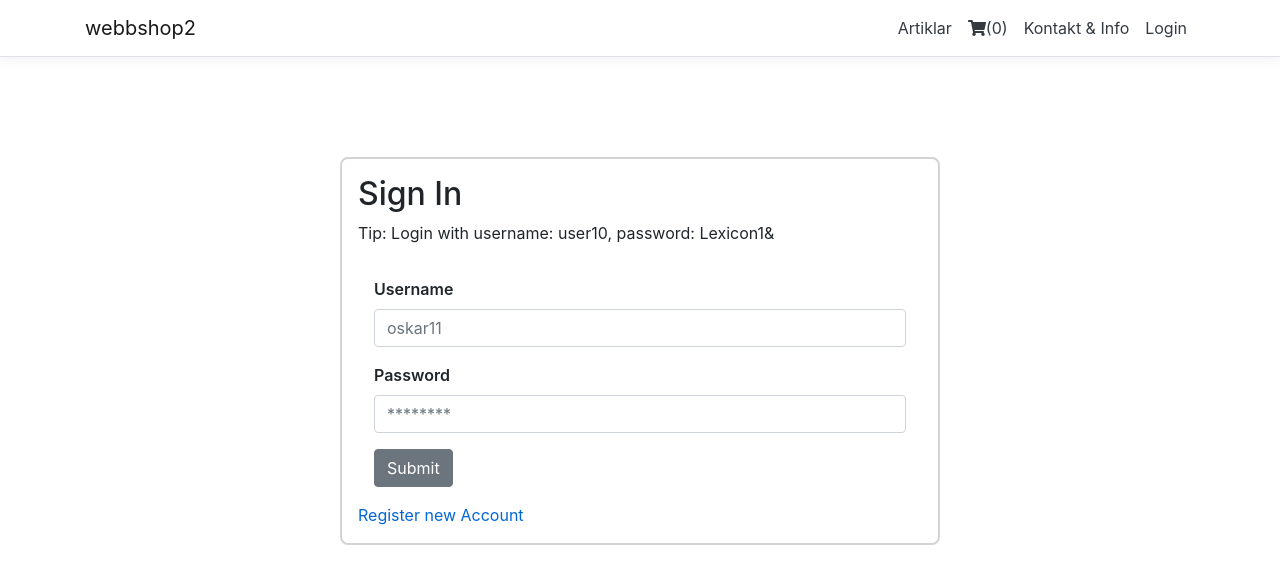
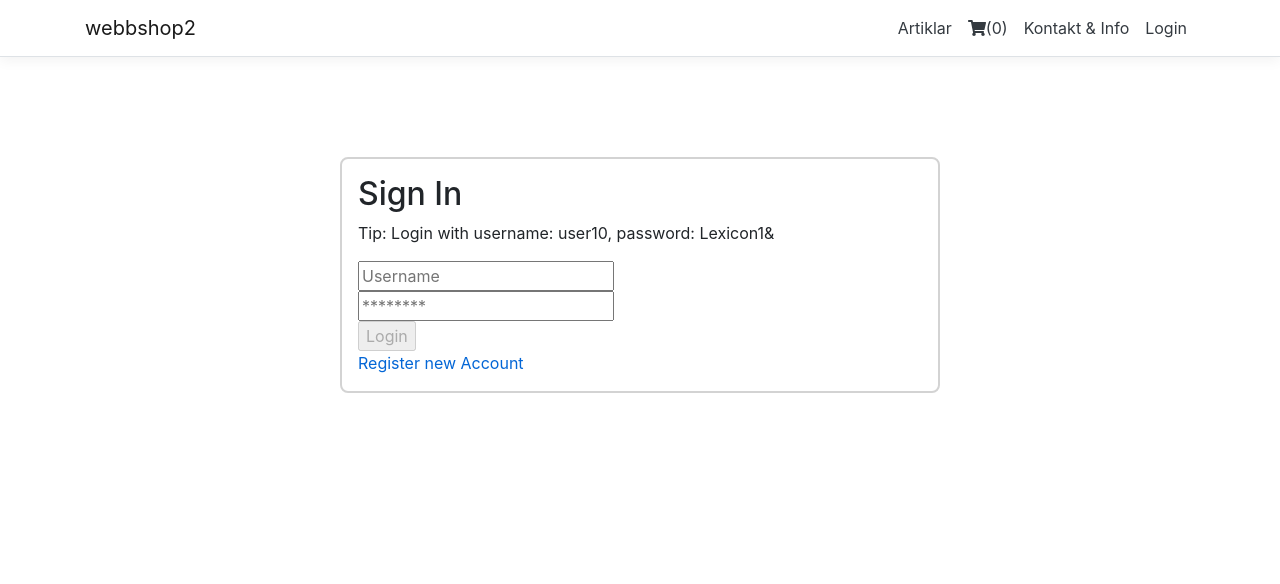
Before and after one commit to Lexicon-grupp-4/webshop, a React (Create React App) app in the folder webbshop2/ClientApp/: page /login in a window 1280 px wide. Shown: the top 584 px of the page. Built offline with nearby package versions, Linux system fonts and the light colour scheme; no server answers.

Commit message:
React hook working for login + button disabled

```diff
--- a/webbshop2/ClientApp/src/components/LoginPage.tsx
+++ b/webbshop2/ClientApp/src/components/LoginPage.tsx
@@ -1,3 +1,6 @@
+import { useForm, SubmitHandler, } from "react-hook-form";
+import './LoginPage.css';
+import { Link } from "react-router-dom";
 import React, { SyntheticEvent, useState } from 'react';
 import { Button, Form, FormGroup, Input, Label, Alert } from 'reactstrap';
 import { useDispatch } from 'react-redux';
@@ -8,23 +11,42 @@ import {
     PasswordLoginResponse
 } from '../store/Auth';
 import './LoginPage.css';
-import { Link } from "react-router-dom";
 import { setToken, removeToken } from '../tokenService';
+
+
 
 export default function LoginPage() {
     // TODO Add form validation and disable submit button accordingly
-    const [userName, setUserName] = useState('');
-    const [password, setPassword] = useState('');
+
+    const {
+        register,
+        handleSubmit,
+        watch,
+        formState: { errors, isSubmitting, isDirty, isValid },
+    } = useForm<Inputs>({ mode: "onChange" });
+
+    type Inputs = {
+        userName: string;
+        password: string;
+    };
+
+
     const [loginFailure, setLoginFailure] = useState(false);
     const dispatch = useDispatch();
-    function handleSubmit(event: SyntheticEvent) {
-        event.preventDefault();
-        setUserName('');
-        setPassword('');
+    var [userName, setUserName] = useState('');
+    var [password, setPassword] = useState('');
+
+
+    const onSubmit: SubmitHandler<Inputs> = (input) => {
+        // TODO fix Login stuff on submit
+        userName = input.userName;
+        password = input.password;
+
+        // your form submit function which will invoke after successful validation
         fetch(`api/auth/login`, {
             method: 'POST',
-            headers: {'Content-Type': 'application/json'},
-            body: JSON.stringify({ name: userName, password })
+            headers: { 'Content-Type': 'application/json' },
+            body: JSON.stringify({ name: userName, password  })
         })
             .then(response => {
                 if (!response.ok) {
@@ -37,46 +59,39 @@ export default function LoginPage() {
                 dispatch({ type: CREDENTIALS_LOGIN_SUCCESS, jwt: data.jwt, user: data.user });
                 setToken(data.jwt);
             })
-            .catch(()=> {
+            .catch(() => {
                 dispatch({ type: CREDENTIALS_LOGIN_FAILURE });
                 console.error('removing bad auth-token');
                 removeToken();
             });
-        dispatch({ type: ATTEMPT_LOGIN });
-    }
+        dispatch({ type: ATTEMPT_LOGIN })
+
+
+        //alert(JSON.stringify(userName));
+    };
+
+
+    //console.log(watch("userName"));
+    //console.log(watch("password"))
+
+    //Add more validations for login and make login screen better looking
     return (
         <div className="Login">
             <h2>Sign In</h2>
             <p>Tip: Login with username: user10, password: Lexicon1&</p>
-            <Form className="form">
-                {loginFailure && (
-                    <Alert color="danger"> Failed to login</Alert>
-                )}
-                <FormGroup>
-                    <Label for="Name">Username</Label>
-                    <Input
-                        type="text"
-                        name="email"
-                        id="Name"
-                        placeholder="oskar11"
-                        value={userName}
-                        onChange={e => setUserName(e.target.value)}
-                    />
-                </FormGroup>
-                <FormGroup>
-                    <Label for="examplePassword">Password</Label>
-                    <Input
-                      type="password"
-                      name="password"
-                      id="examplePassword"
-                      placeholder="********"
-                      value={password}
-                      onChange={e => setPassword(e.target.value)}
-                    />
-                </FormGroup>
-                <Button onClick={handleSubmit} >Submit</Button>
+
+            <Form onSubmit={handleSubmit(onSubmit)}>
+                <input type="text" placeholder="Username" {...register("userName", { required: true, maxLength: 20 })} />
+                {errors.userName && <span>Username is required</span>}
+                <br />
+                <input type="password" placeholder="********" {...register("password", { required: true, maxLength: 30 })} />
+                {errors.password && <span>Password is required</span>}
+                <br />
+                <input type="submit" value="Login" disabled={!isDirty || !isValid}  />
+
             </Form>
+
             <Link to="/register">Register new Account</Link>
-      </div>
-  );
+        </div>
+    );
 }
```
